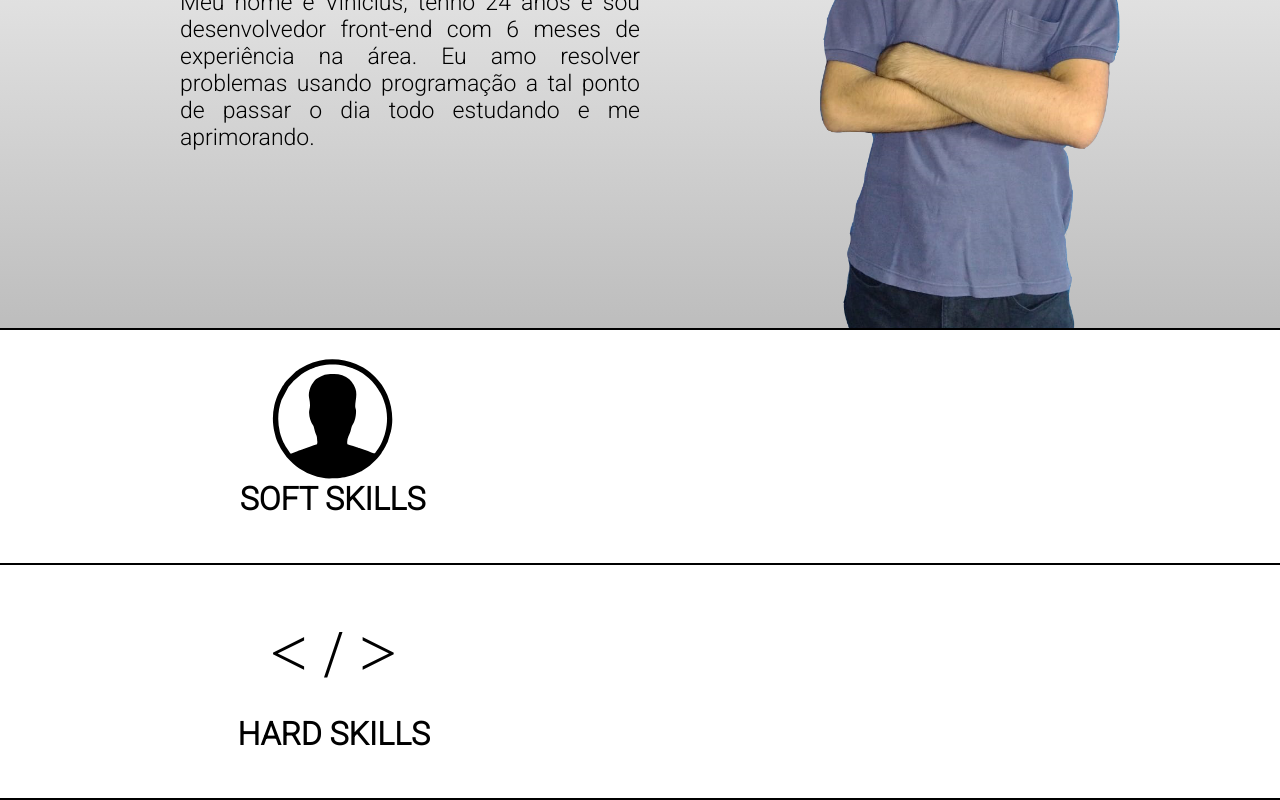
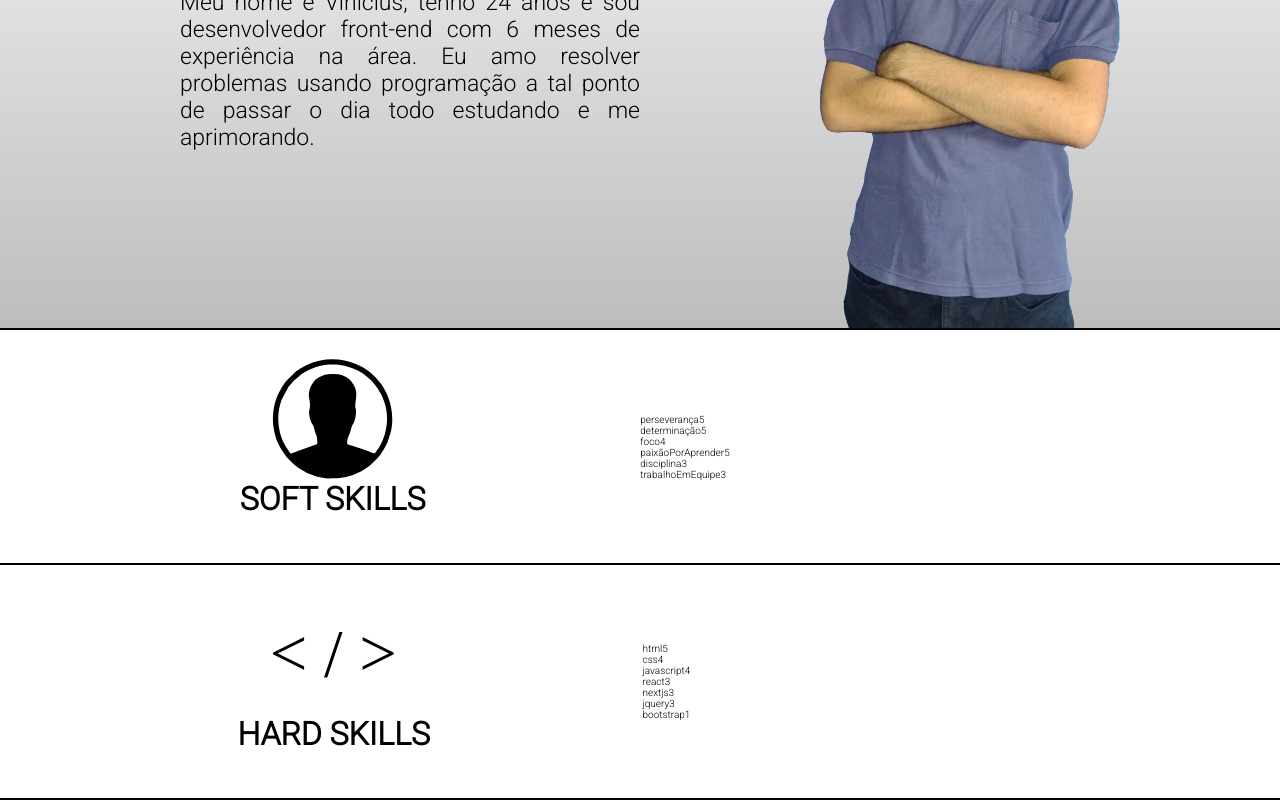
Before and after one commit to viniciusgoneli/portfolio-pessoal, a Next.js app: page / in a window 1280 px wide. Shown: the part 332-1132 px from the top of the page. Built offline with nearby package versions, Linux system fonts and the light colour scheme.

Commit message:
Created and implemented skillsLists passed as props

```diff
--- a/components/Skill/Skill.jsx
+++ b/components/Skill/Skill.jsx
@@ -2,6 +2,10 @@ import Image from 'next/image'
 import styles from './Skill.module.css'
 
 export default function Skill(props){
+    const skillsList = Object.entries(props.skillList).map(([skillName, skillLevel], index) => {
+        return <li className={styles.listDiv__listItem} key={index}><p>{ skillName }</p><p>{ skillLevel }</p></li>
+    })
+
     return(
         <section className={styles.skill}>
             <div className={styles.skill__imageDiv}>
@@ -10,6 +14,7 @@ export default function Skill(props){
             </div>
             <div className={styles.skill__listDiv}>
                 <ul className={styles.listDiv__list}>
+                    { skillsList }
                 </ul>
             </div>
         </section>
--- a/components/SkillsSection/SkillsSection.jsx
+++ b/components/SkillsSection/SkillsSection.jsx
@@ -3,10 +3,27 @@ import hardSkillsSvg from './../../public/images/html-tags.svg'
 import Skill from '../Skill/Skill'
 
 function SkillsSection(){
+    const softSklls = {
+        perseverança: 5,
+        determinação: 5,
+        foco: 4,
+        paixãoPorAprender: 5,
+        disciplina: 3,
+        trabalhoEmEquipe: 3
+    }
+    const hardSkills = {
+        html: 5,
+        css: 4,
+        javascript: 4,
+        react: 3,
+        nextjs: 3,
+        jquery: 3,
+        bootstrap: 1,
+    }
     return(
         <section>
-            <Skill skillTitle={'Soft skills'} skillImg={softSkillsSvg} />
-            <Skill skillTitle={'Hard Skills'} skillImg={hardSkillsSvg} />
+            <Skill skillTitle={'Soft skills'} skillImg={softSkillsSvg} skillList={softSklls} />
+            <Skill skillTitle={'Hard Skills'} skillImg={hardSkillsSvg} skillList={hardSkills} />
         </section>
     )
 }
```
